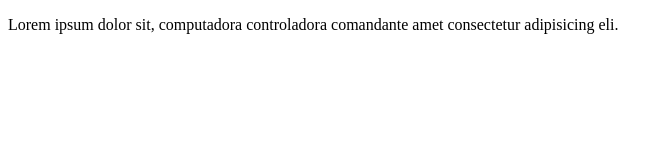
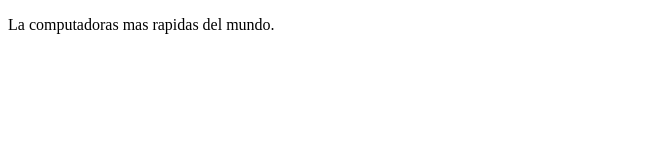
Before and after one commit to JACC29/vsc-curso, a plain HTML site: page index.html in a window 1280 px wide. Shown: the whole page, without its empty margins (0-667 px from the left). Drawn offline with Linux system fonts and the light colour scheme; files whose address does not match are found by name.

Commit message:
SE MODIFICO CONTENIDO

```diff
--- a/index.html
+++ b/index.html
@@ -8,7 +8,7 @@
 </head>
 <body>
   <!-- Esto el navegador no lo lee -->
-   <p>Lorem ipsum dolor sit, computadora controladora comandante amet consectetur adipisicing eli.</p>
+   <p>La computadoras mas rapidas del mundo.</p>
    <a href="https://youtube.com/soy dalto"></a>
    <script src="js/main.js"></script>
 </body>
```
Also changed, not shown: main.js (line endings or trailing spaces).
